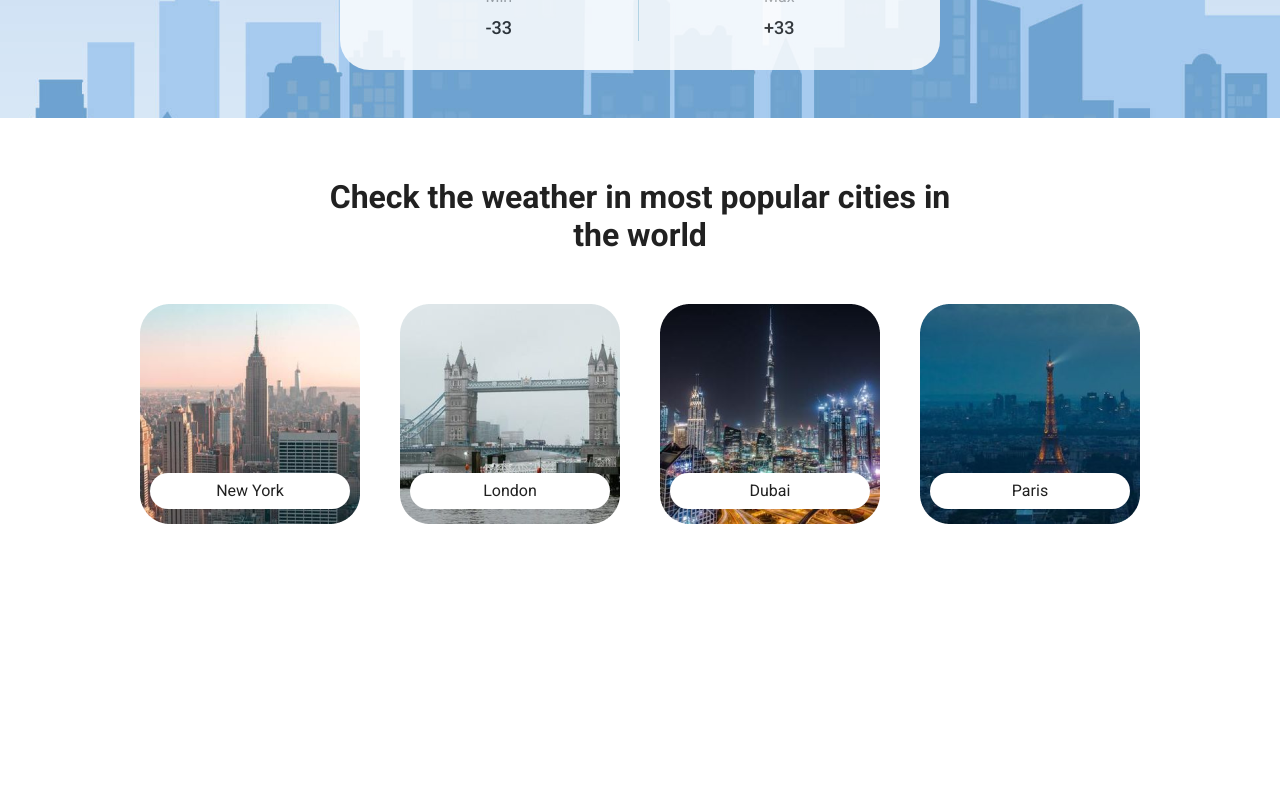
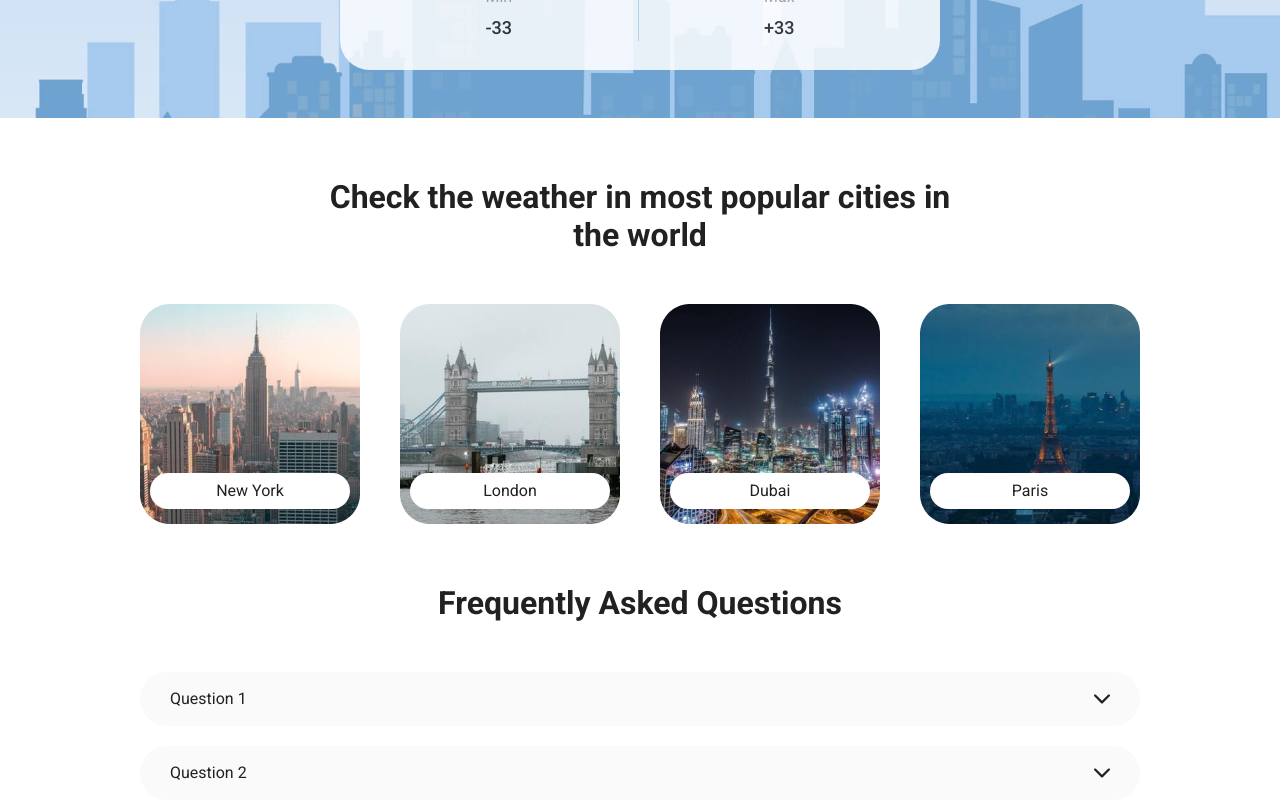
Before and after one commit to marharita08/weather-app, a React (Vite) app: page / in a window 1280 px wide. Shown: the part 308-1108 px from the top of the page. Before the commit the page ends 839 px from the top, so only its background shows below. Built offline with nearby package versions, Linux system fonts and the light colour scheme.

Commit message:
add questions section

```diff
--- a/src/App.tsx
+++ b/src/App.tsx
@@ -1,11 +1,13 @@
 import { HeroSection } from "./components/hero-section/hero-section";
 import { PopularCities } from "./components/popular-cities/popular-cities";
+import { Questions } from "./components/questions/questions";
 
 function App() {
   return (
     <>
       <HeroSection />
       <PopularCities />
+      <Questions />
     </>
   );
 }
--- /dev/null
+++ b/src/components/question/question.module.css
@@ -0,0 +1,75 @@
+.question {
+  display: flex;
+  flex-direction: column;
+  gap: 5px;
+}
+
+.header,
+.body {
+  width: 100%;
+  max-width: 1000px;
+  background-color: var(--light-grey);
+  border-radius: 30px;
+  padding: 15px 30px;
+  font-size: 16px;
+  line-height: 24px;
+  box-sizing: border-box;
+}
+
+.header {
+  display: flex;
+  justify-content: space-between;
+  cursor: pointer;
+}
+
+.body {
+  transform: scaleY(0);
+  transform-origin: top;
+  opacity: 0;
+  transition:
+    transform 0.3s ease,
+    opacity 0.3s ease;
+}
+
+.body {
+  animation-duration: 0.3s;
+  animation-fill-mode: forwards;
+}
+
+.body.open {
+  animation-name: slideDown;
+}
+
+.body.closed {
+  animation-name: slideUp;
+}
+
+.arrow {
+  transition: transform 0.3s ease;
+}
+
+.down {
+  transform: rotate(180deg);
+}
+
+@keyframes slideDown {
+  from {
+    opacity: 0;
+    transform: translateY(-10px);
+  }
+  to {
+    opacity: 1;
+    transform: translateY(0);
+  }
+}
+
+@keyframes slideUp {
+  from {
+    opacity: 1;
+    transform: translateY(0);
+  }
+  to {
+    opacity: 0;
+    transform: translateY(-10px);
+  }
+}
--- /dev/null
+++ b/src/components/question/question.tsx
@@ -0,0 +1,51 @@
+import { useState } from "react";
+
+import arrowIcon from "@/assets/arrow.svg";
+
+import styles from "./question.module.css";
+
+type Properties = {
+  title: string;
+  body: string;
+};
+
+const Question: React.FC<Properties> = ({ title, body }) => {
+  const [isBodyOpen, setIsBodyOpen] = useState(false);
+  const [isRendered, setIsRendered] = useState(false);
+
+  const toggleBodyOpen = () => {
+    if (!isBodyOpen) {
+      setIsRendered(true);
+    }
+    setIsBodyOpen(!isBodyOpen);
+  };
+
+  const handleAnimationEnd = () => {
+    if (!isBodyOpen) {
+      setIsRendered(false);
+    }
+  };
+
+  return (
+    <div className={styles.question}>
+      <div className={styles.header} onClick={toggleBodyOpen}>
+        <div>{title}</div>
+        <img
+          src={arrowIcon}
+          alt="arrow"
+          className={`${styles.arrow} ${isBodyOpen ? "" : styles.down}`}
+        />
+      </div>
+      {isRendered && (
+        <div
+          className={`${styles.body} ${isBodyOpen ? styles.open : styles.closed}`}
+          onAnimationEnd={handleAnimationEnd}
+        >
+          {body}
+        </div>
+      )}
+    </div>
+  );
+};
+
+export { Question };
--- /dev/null
+++ b/src/components/questions/questions.module.css
@@ -0,0 +1,22 @@
+.questions {
+  margin-top: 60px;
+  display: flex;
+  flex-direction: column;
+  align-items: center;
+  gap: 50px;
+}
+
+.title {
+  font-size: 32px;
+  line-height: 38px;
+  width: 670px;
+  text-align: center;
+}
+
+.questionsContainer {
+  display: flex;
+  flex-direction: column;
+  gap: 20px;
+  width: 100%;
+  max-width: 1000px;
+}
--- /dev/null
+++ b/src/components/questions/questions.tsx
@@ -0,0 +1,23 @@
+import { Question } from "@/components/question/question";
+
+import styles from "./questions.module.css";
+
+const Questions: React.FC = () => {
+  return (
+    <div className={styles.questions}>
+      <h1 className={styles.title}>Frequently Asked Questions</h1>
+      <div className={styles.questionsContainer}>
+        <Question
+          title="Question 1"
+          body="But I must explain to you how all this mistaken idea of denouncing pleasure and praising pain was born and I will give you a complete account of the system, and expound the actual teachings of the great explorer of the truth, the master-builder of human happiness. No one rejects, dislikes, or avoids pleasure itself, because it is pleasure, but because those who do not know how to pursue pleasure rationally encounter consequences that are extremely painful."
+        />
+        <Question
+          title="Question 2"
+          body="But I must explain to you how all this mistaken idea of denouncing pleasure and praising pain was born and I will give you a complete account of the system, and expound the actual teachings of the great explorer of the truth, the master-builder of human happiness. No one rejects, dislikes, or avoids pleasure itself, because it is pleasure, but because those who do not know how to pursue pleasure rationally encounter consequences that are extremely painful."
+        />
+      </div>
+    </div>
+  );
+};
+
+export { Questions };
```
Also changed, not shown: src/assets/arrow.svg (added).
